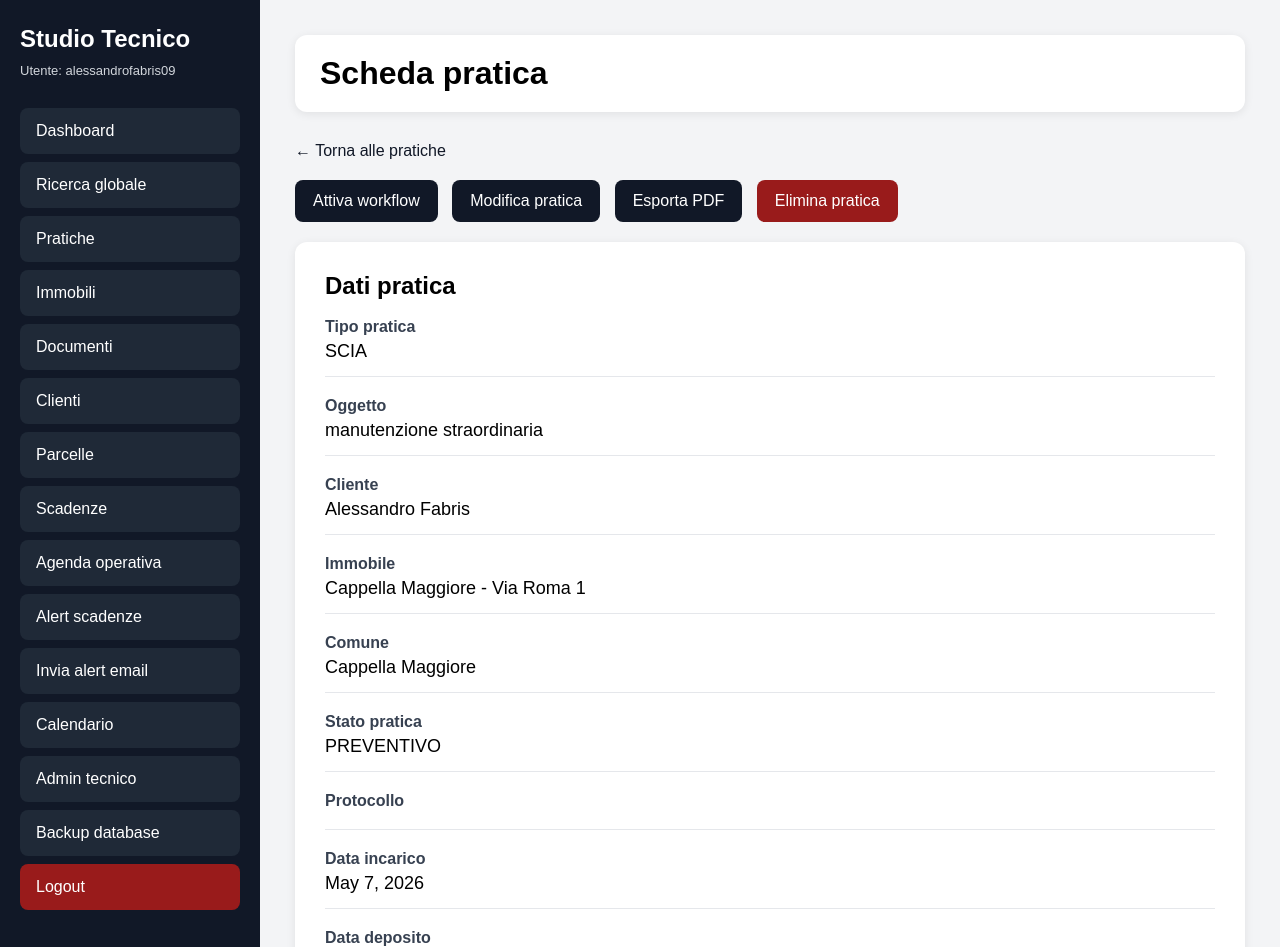
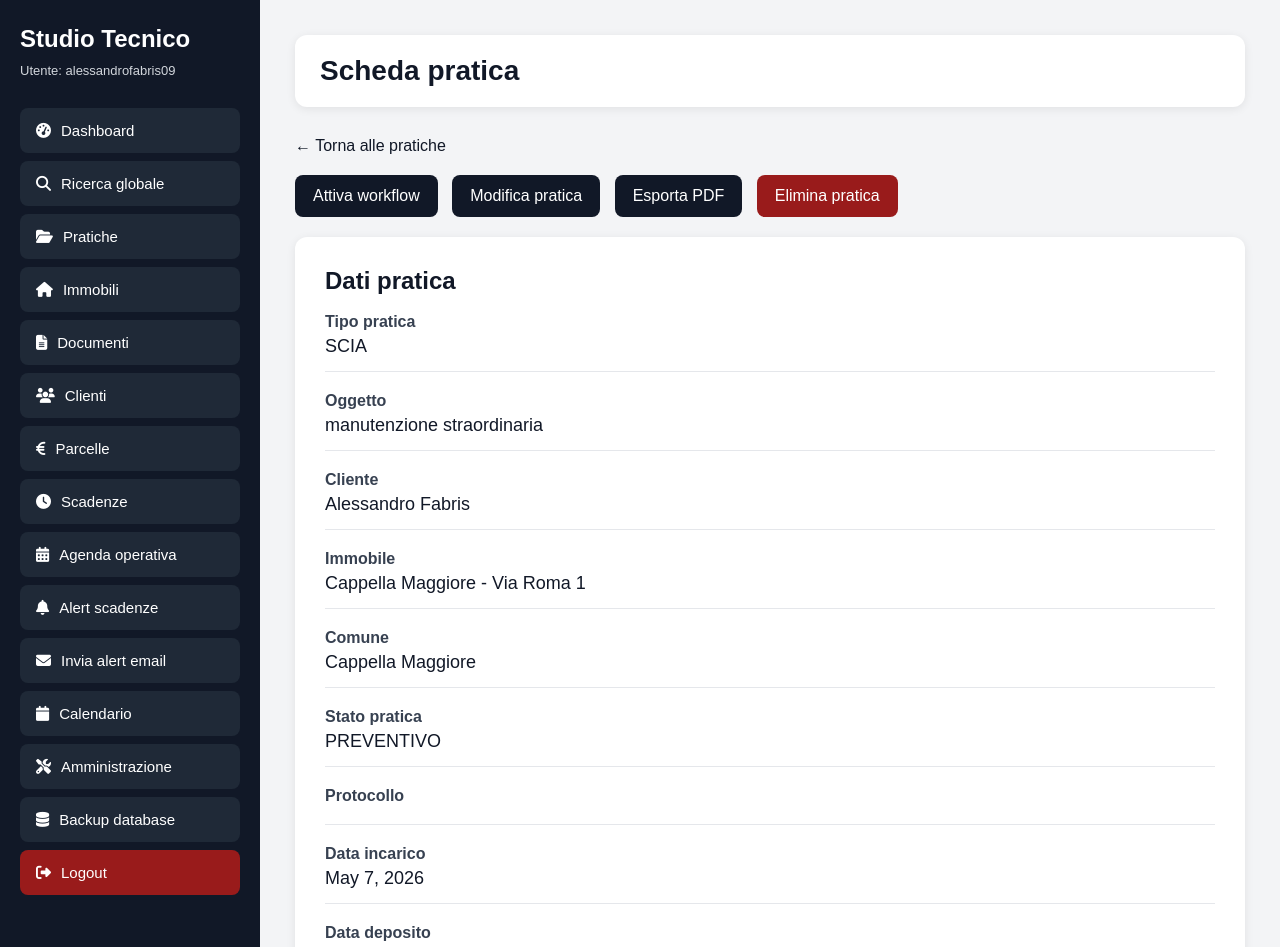
Before and after one commit to alessandrofabris09/gestionale-studio, a Django app: page /pratiche/2/ in a window 1280 px wide. Shown: the top 947 px of the page. Run offline with Django 5.2, Linux system fonts and the light colour scheme; a user stored in the database is signed in; data comes from the database, SQL or seed files in the repository; data that the repository does not hold is empty.

Commit message:
Migliora workflow pratiche e icone interfaccia

```diff
--- a/dashboard/templates/base/base.html
+++ b/dashboard/templates/base/base.html
@@ -12,8 +12,9 @@
         {% endblock %}
     </title>
 
+    <link rel="stylesheet" href="https://cdnjs.cloudflare.com/ajax/libs/font-awesome/6.7.2/css/all.min.css">
+
     <style>
-
         *{
             margin:0;
             padding:0;
@@ -25,6 +26,7 @@
             background:#f3f4f6;
             display:flex;
             min-height:100vh;
+            color:#111827;
         }
 
         .sidebar{
@@ -32,6 +34,7 @@
             background:#111827;
             color:white;
             padding:25px 20px;
+            flex-shrink:0;
         }
 
         .sidebar h2{
@@ -45,8 +48,12 @@
             margin-bottom:30px;
         }
 
-        .menu a{
-            display:block;
+        .menu a,
+        .logout-button{
+            width:100%;
+            display:flex;
+            align-items:center;
+            gap:10px;
             color:white;
             text-decoration:none;
             padding:14px 16px;
@@ -54,15 +61,30 @@
             margin-bottom:8px;
             background:#1f2937;
             transition:0.2s;
+            border:0;
+            cursor:pointer;
+            font-size:15px;
+            font-family:Arial, sans-serif;
+            text-align:left;
         }
 
-        .menu a:hover{
+        .menu a:hover,
+        .logout-button:hover{
             background:#374151;
+        }
+
+        .logout-button{
+            background:#991b1b;
+        }
+
+        .logout-button:hover{
+            background:#7f1d1d;
         }
 
         .main{
             flex:1;
             padding:35px;
+            overflow-x:hidden;
         }
 
         .topbar{
@@ -71,6 +93,11 @@
             border-radius:12px;
             margin-bottom:30px;
             box-shadow:0 2px 10px rgba(0,0,0,0.08);
+        }
+
+        .topbar h1{
+            font-size:28px;
+            color:#111827;
         }
 
         .content{
@@ -103,15 +130,12 @@
         }
 
         @media(max-width:1100px){
-
             .cards{
                 grid-template-columns:repeat(2,1fr);
             }
-
         }
 
         @media(max-width:700px){
-
             body{
                 flex-direction:column;
             }
@@ -120,12 +144,14 @@
                 width:100%;
             }
 
+            .main{
+                padding:20px;
+            }
+
             .cards{
                 grid-template-columns:1fr;
             }
-
         }
-
     </style>
 
 </head>
@@ -134,7 +160,9 @@
 
     <aside class="sidebar">
 
-        <h2>Studio Tecnico</h2>
+        <h2>
+            Studio Tecnico
+        </h2>
 
         <div class="user-info">
             Utente: {{ request.user.username }}
@@ -143,24 +171,29 @@
         <nav class="menu">
 
             <a href="/">
+                <i class="fa-solid fa-gauge-high"></i>
                 Dashboard
             </a>
 
             <a href="/ricerca/">
+                <i class="fa-solid fa-magnifying-glass"></i>
                 Ricerca globale
             </a>
 
             {% if request.user.is_superuser or request.user|has_group:"Admin Studio" or request.user|has_group:"Tecnico" %}
 
                 <a href="/pratiche/">
+                    <i class="fa-solid fa-folder-open"></i>
                     Pratiche
                 </a>
 
                 <a href="/immobili/">
+                    <i class="fa-solid fa-house"></i>
                     Immobili
                 </a>
 
                 <a href="/documenti/">
+                    <i class="fa-solid fa-file-lines"></i>
                     Documenti
                 </a>
 
@@ -169,33 +202,41 @@
             {% if request.user.is_superuser or request.user|has_group:"Admin Studio" or request.user|has_group:"Segreteria" %}
 
                 <a href="/clienti/">
+                    <i class="fa-solid fa-users"></i>
                     Clienti
                 </a>
 
                 <a href="/parcelle/">
+                    <i class="fa-solid fa-euro-sign"></i>
                     Parcelle
                 </a>
 
             {% endif %}
 
             {% if request.user.is_superuser or request.user|has_group:"Admin Studio" or request.user|has_group:"Tecnico" or request.user|has_group:"Segreteria" %}
+
                 <a href="/scadenze/">
+                    <i class="fa-solid fa-clock"></i>
                     Scadenze
                 </a>
 
                 <a href="/agenda/">
+                    <i class="fa-solid fa-calendar-days"></i>
                     Agenda operativa
                 </a>
 
                 <a href="/scadenze/alert/">
+                    <i class="fa-solid fa-bell"></i>
                     Alert scadenze
                 </a>
 
                 <a href="/scadenze/invia-alert-email/">
+                    <i class="fa-solid fa-envelope"></i>
                     Invia alert email
                 </a>
 
                 <a href="/scadenze/calendario/">
+                    <i class="fa-solid fa-calendar"></i>
                     Calendario
                 </a>
 
@@ -204,33 +245,25 @@
             {% if request.user.is_superuser or request.user|has_group:"Admin Studio" %}
 
                 <a href="/admin/">
-                    Admin tecnico
+                    <i class="fa-solid fa-screwdriver-wrench"></i>
+                    Amministrazione
                 </a>
 
                 <a href="/backups/">
+                    <i class="fa-solid fa-database"></i>
                     Backup database
                 </a>
 
             {% endif %}
 
             <form method="post" action="/logout/" style="margin:0;">
-    {% csrf_token %}
-    <button type="submit" style="
-        width:100%;
-        display:block;
-        color:white;
-        text-align:left;
-        padding:14px 16px;
-        border-radius:8px;
-        margin-bottom:8px;
-        background:#991b1b;
-        border:0;
-        cursor:pointer;
-        font-size:16px;
-    ">
-        Logout
-    </button>
-</form>
+                {% csrf_token %}
+
+                <button type="submit" class="logout-button">
+                    <i class="fa-solid fa-right-from-bracket"></i>
+                    Logout
+                </button>
+            </form>
 
         </nav>
 
@@ -241,11 +274,9 @@
         <div class="topbar">
 
             <h1>
-
                 {% block page_title %}
                 Dashboard
                 {% endblock %}
-
             </h1>
 
         </div>
--- a/pratiche/templates/pratiche/dettaglio_pratica.html
+++ b/pratiche/templates/pratiche/dettaglio_pratica.html
@@ -227,10 +227,20 @@ Scheda pratica
                 <div class="value">
 
                     {% if fase.completata %}
-                        <span class="ok">✅ Completata</span>
-                    {% else %}
-                        <span class="warn">⏳ Da completare</span>
-                    {% endif %}
+
+    <span class="ok">
+        <i class="fa-solid fa-circle-check"></i>
+        Completata
+    </span>
+
+    {% else %}
+
+        <span class="warn">
+            <i class="fa-solid fa-circle-dot"></i>
+            Da completare
+        </span>
+
+    {% endif %}
 
                     {% if fase.data_scadenza %}
                         <br>
@@ -276,7 +286,7 @@ Scheda pratica
                     {% if voce.completato %}
                         <span class="ok">✅ Completato</span>
                     {% else %}
-                        <span class="warn">□ Da completare</span>
+                        <span class="warn">📋 Da completare</span>
                     {% endif %}
 
                     {% if voce.obbligatorio %}
```
